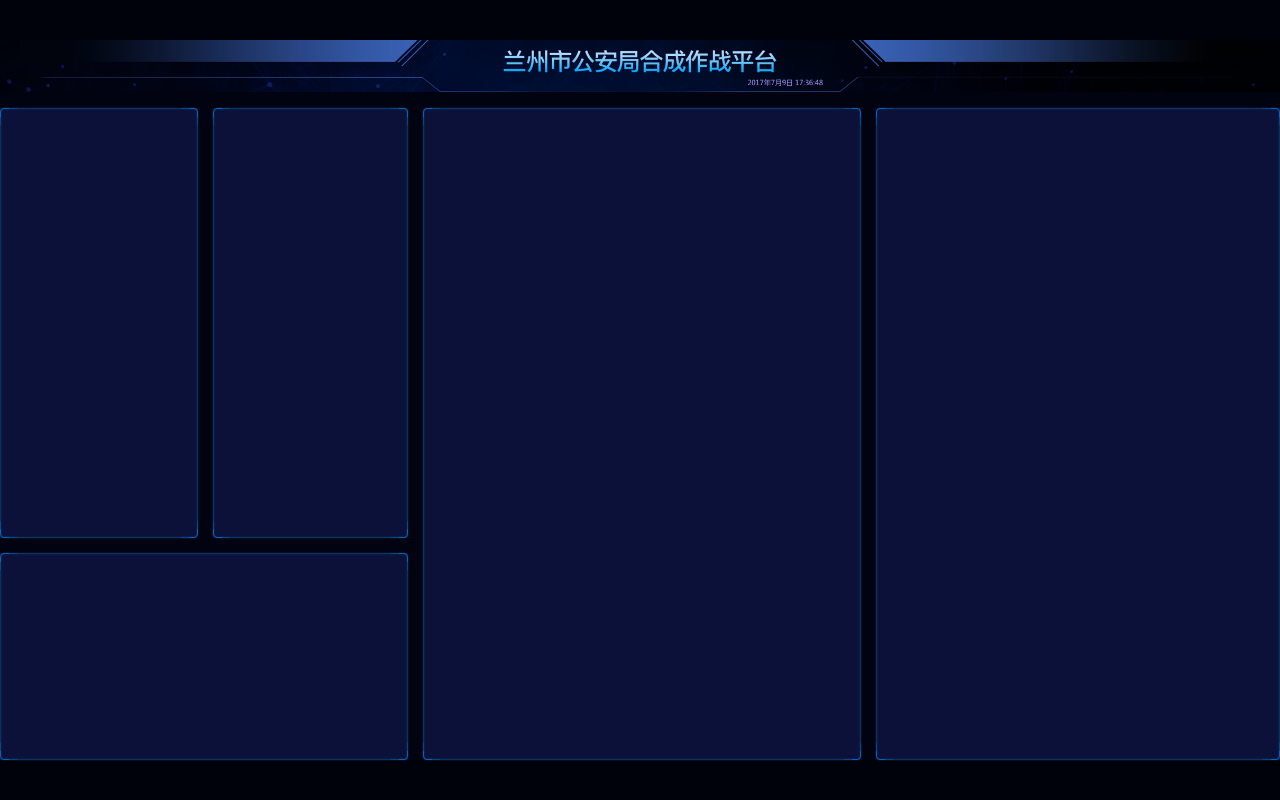
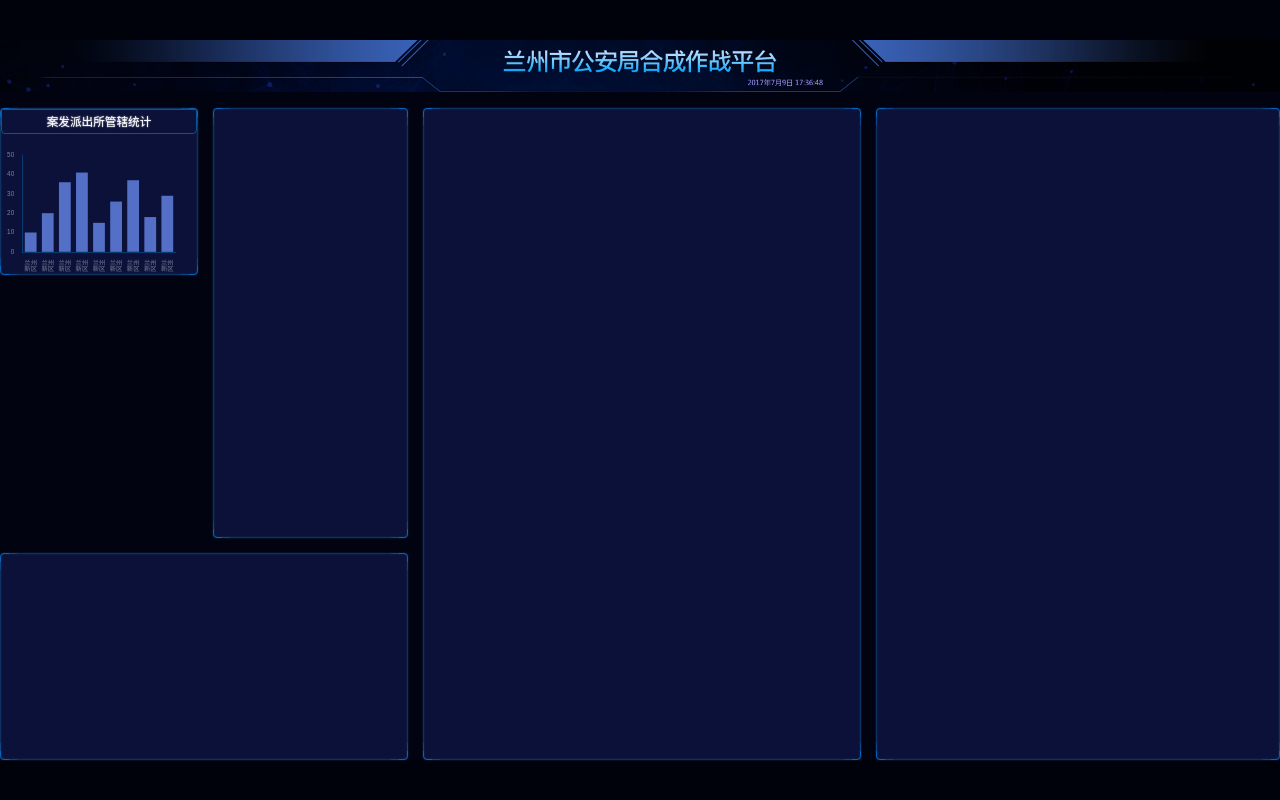
Before and after one commit to czc2222/react-bigScreen, a React (Vite) app: page /#/ in a window 1280 px wide. Built offline with nearby package versions, Linux system fonts and the light colour scheme.

Commit message:
第一个图表搞定

```diff
--- a/src/pages/home.scss
+++ b/src/pages/home.scss
@@ -5,6 +5,7 @@
   display: flex;
   flex-direction: column;
   background: #010310;
+  color:white;
   header {
     height: px(99);
     background-size: cover;
@@ -19,12 +20,16 @@
       "box3 box3 box4 box5" 363fr / 366fr 361fr 811fr 747fr;
     grid-column-gap: px(28);
     grid-row-gap: px(28);
-    > section {
+    > section{
+      text-align: center;
+    }
+     .bordered {
       border:1px solid #0764bc;
       border-radius: 4px;
       position: relative;
       box-shadow: 0 0 2px 0 #0e325f, inset 0 0 2px 0 #0e325f;
       background: #0c1139;
+
       &::before{
         position: absolute;
         content: '';
@@ -66,5 +71,24 @@
 
     }
   }
-
+   .管辖统计{
+     height: px(315);
+     display: flex;
+     flex-direction: column;
+     align-content: center;
+     h2{
+       flex-shrink: 0;
+       border:1px solid #0a5299;
+       border-bottom-left-radius: 4px;
+       border-bottom-right-radius: 4px;
+       font-size: px(22);
+       line-height: px(24);
+       padding: px(10) px(28);
+       text-shadow: 0 0 px(3) white;
+     }
+     .chart{
+       flex-grow: 1;
+       width: 100%;
+     }
+   }
 }
--- a/src/pages/home.tsx
+++ b/src/pages/home.tsx
@@ -1,19 +1,80 @@
-import React from 'react';
+import React, {useEffect, useRef} from 'react';
 import './home.scss';
 import headerBg from '../images/header.png'
-
+import * as echarts from 'echarts'
+const px = (n) => n / 2420 * (window as any).pageWidth;
 
 
 export const Home = () => {
+  const divRef =useRef(null)
+  useEffect(() => {
+    var myChart = echarts.init(divRef.current);
+    myChart.setOption({
+      textStyle: {
+        fontSize: px(12),
+        color: '#79839E'
+      },
+      title: {show: false},
+      legend: {show: false},
+      xAxis: {
+        data: ['兰州新区', '兰州新区', '兰州新区', '兰州新区', '兰州新区', '兰州新区', '兰州新区', '兰州新区', '兰州新区'],
+        axisTick: {show: false},
+        axisLine: {
+          lineStyle: {color: '#083B70'}
+        },
+        axisLabel: {
+          fontSize: px(12),
+          formatter(val) {
+            if (val.length > 2) {
+              const array = val.split('');
+              array.splice(2, 0, '\n');
+              return array.join('');
+            } else {
+              return val;
+            }
+          }
+        },
+      },
+      grid: {
+        left: px(40),
+        right: px(40),
+        bottom: px(40),
+        top: px(40),
+      },
+      yAxis: {
+        splitLine: {show: false},
+        axisLine: {
+          show: true,
+          lineStyle: {color: '#083B70'}
+        },
+        axisLabel: {
+          fontSize: px(12)
+        }
+      },
+      series: [{
+        type: 'bar',
+        data: [10, 20, 36, 41, 15, 26, 37, 18, 29]
+      }]
+    });
+  }, []);
+
+
   return (
     <div className='home'>
       <header  style={{backgroundImage:`URL(${headerBg})`}}/>
       <main>
-        <section className="section1"></section>
-        <section className="section2"></section>
-        <section className="section3"></section>
-        <section className="section4"></section>
-        <section className="section5"></section>
+        <section className="section1">
+          <div className=" bordered 管辖统计">
+            <h2>案发派出所管辖统计</h2>
+            <div ref={divRef} className="chart">
+
+            </div>
+          </div>
+        </section>
+        <section className=" bordered section2"></section>
+        <section className=" bordered section3"></section>
+        <section className=" bordered section4"></section>
+        <section className=" bordered section5"></section>
       </main>
     </div>
   );
--- a/src/shared/style.scss
+++ b/src/shared/style.scss
@@ -32,3 +32,7 @@
   display: flex;
   flex-direction: column;
 }
+
+h1,h2,h3,h4,h5,h6{
+  font-size: 16px;
+}
```
